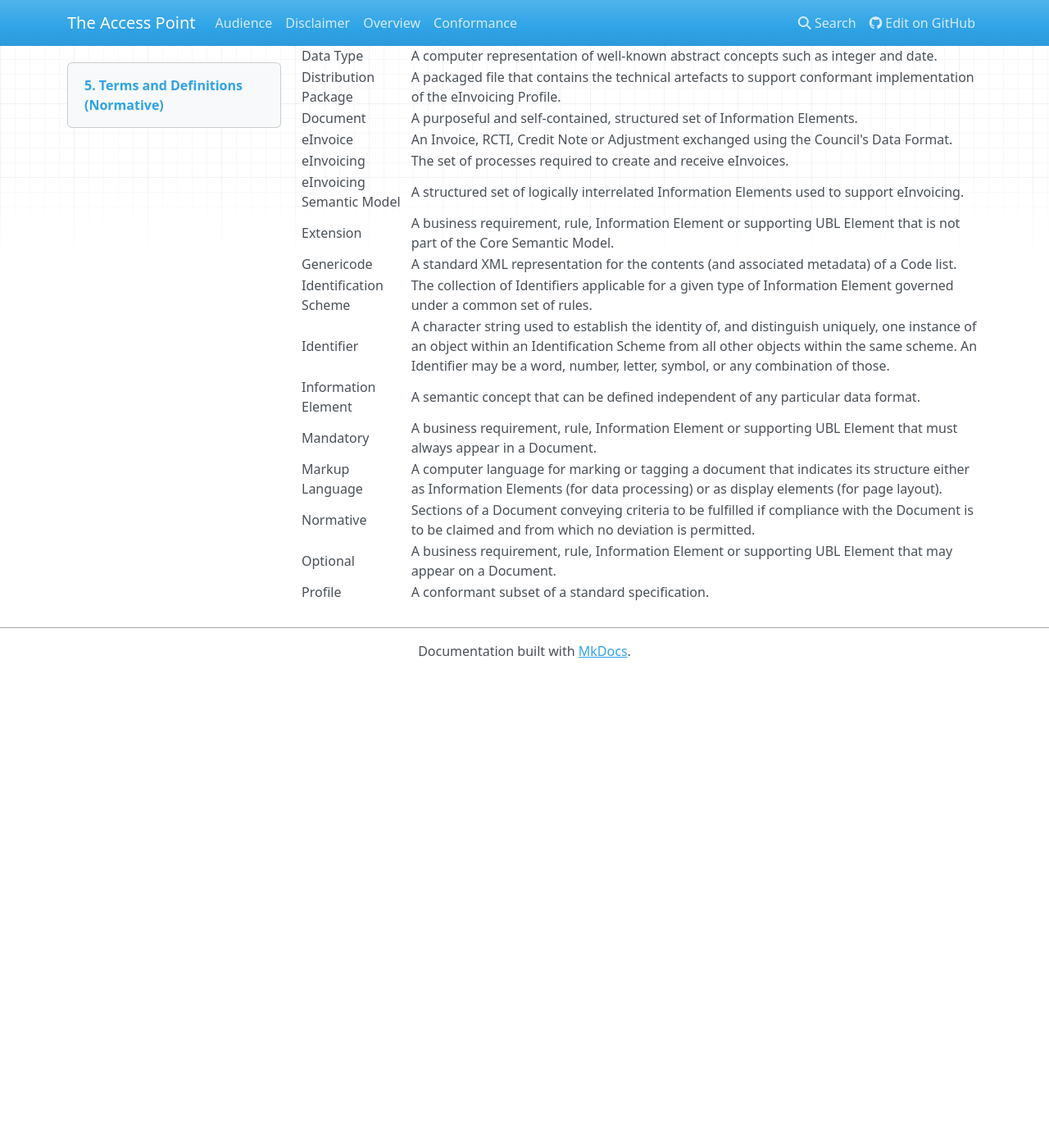
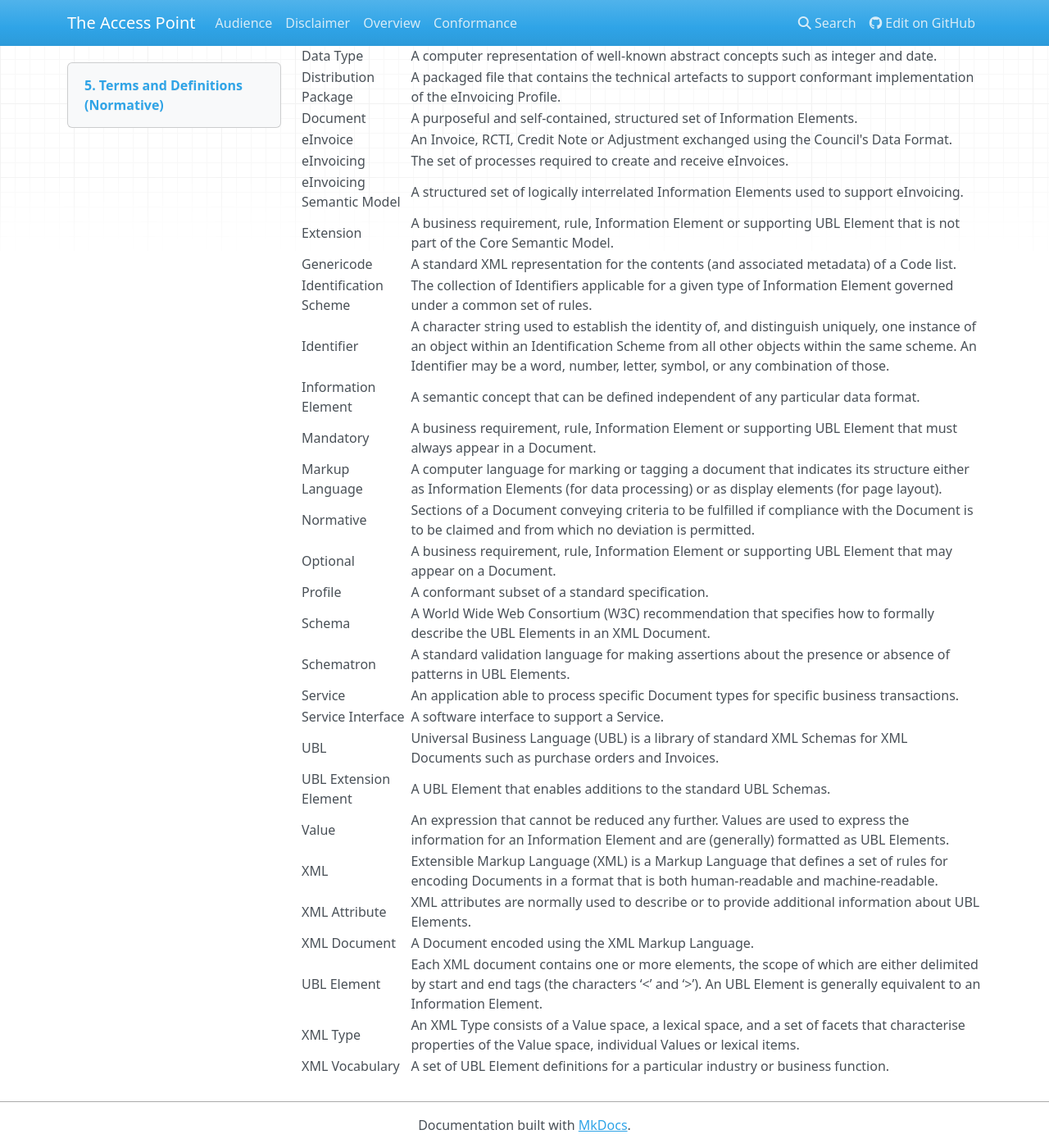
Before and after one commit to Digital-Business-Council/Access-Point, an MkDocs documentation site: the page built from docs/termsanddefinitions.md, in a window 1280 px wide and 1400 px high, scrolled down 437 px. Shown: the whole window at 82% size. Built offline with MkDocs 1.6.1, drawn with Linux system fonts in a browser that asks for light colours; nearby versions of some CDN libraries; old or Windows-style settings are respelled for this version of MkDocs; before the commit the page ends 1259 px from its top, so only the background shows below that.

Commit message:
Update termsanddefinitions.md

```diff
--- a/docs/termsanddefinitions.md
+++ b/docs/termsanddefinitions.md
@@ -28,3 +28,16 @@ Markup Language |A computer language for marking or tagging a document that indi
 Normative | Sections of a Document conveying criteria to be fulfilled if compliance with the Document is to be claimed and from which no deviation is permitted. |
 Optional | A business requirement, rule, Information Element or supporting UBL Element that may appear on a Document. |
 Profile | A conformant subset of a standard specification. |
+Schema | A World Wide Web Consortium (W3C) recommendation that specifies how to formally describe the UBL Elements in an XML Document. |
+Schematron |A standard validation language for making assertions about the presence or absence of patterns in UBL Elements. |
+Service |An application able to process specific Document types for specific business transactions. |
+Service Interface |A software interface to support a Service. |
+UBL |Universal Business Language (UBL) is a library of standard XML Schemas for XML Documents such as purchase orders and Invoices. |
+UBL Extension Element |A UBL Element that enables additions to the standard UBL Schemas. |
+Value |An expression that cannot be reduced any further. Values are used to express the information for an Information Element and are (generally) formatted as UBL Elements. |
+XML |Extensible Markup Language (XML) is a Markup Language that defines a set of rules for encoding Documents in a format that is both human-readable and machine-readable. |
+XML Attribute |XML attributes are normally used to describe or to provide additional information about UBL Elements. |
+XML Document |A Document encoded using the XML Markup Language. |
+UBL Element |Each XML document contains one or more elements, the scope of which are either delimited by start and end tags (the characters ‘<’ and ‘>’). An UBL Element is generally equivalent to an Information Element. |
+XML Type |An XML Type consists of a Value space, a lexical space, and a set of facets that characterise properties of the Value space, individual Values or lexical items. |
+XML Vocabulary |A set of UBL Element definitions for a particular industry or business function. |
```
